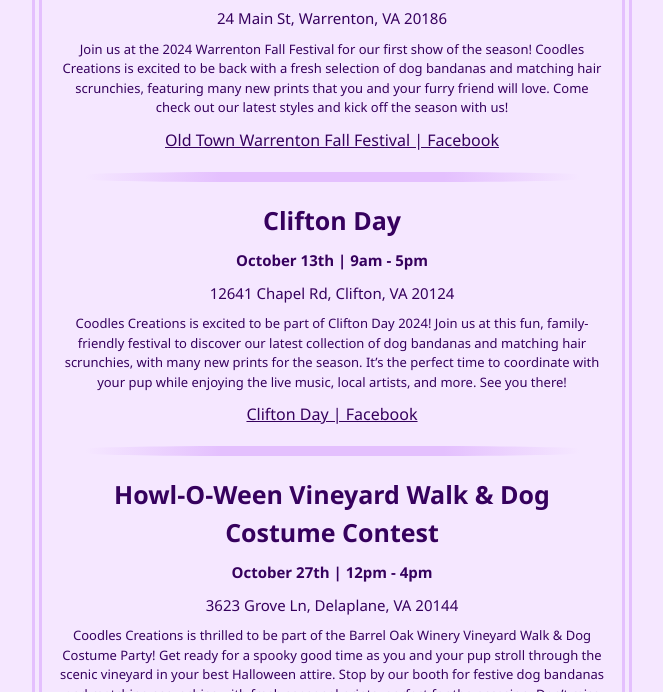
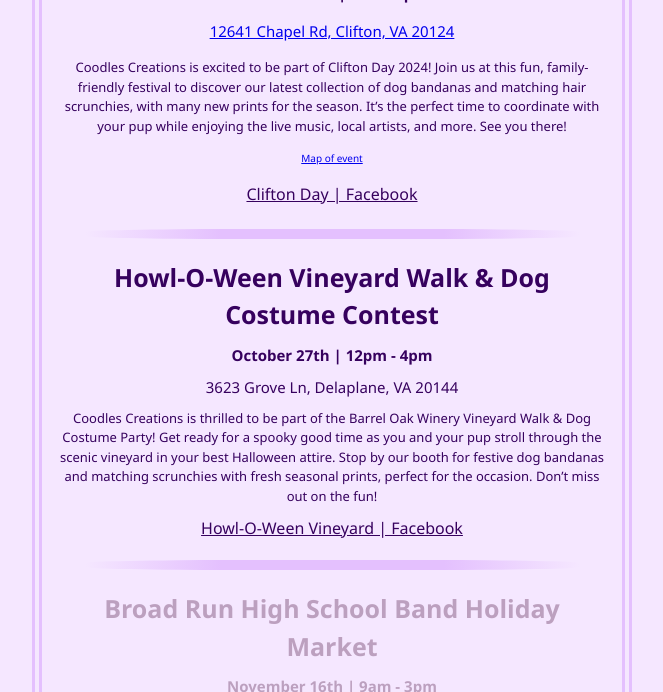
Before and after one commit to tfmcmenemy/coodlesCreationsLandingPAge, a plain HTML site: page events.html in a window 1280 px wide. Shown: the part 408-1100 px from the top of the page, without its empty margins (308-971 px from the left). Drawn offline with Linux system fonts and the light colour scheme.

Commit message:
Putting in clifton day map and taking out warrenton day

```diff
--- a/events.html
+++ b/events.html
@@ -41,7 +41,7 @@
 
             <div class="breakbar"></div> -->
 
-            <div class="event">
+            <!-- <div class="event">
                 <div class="title">Old Town Warrenton Fall Festival</div>
                 <div class="date">October 5th 2024 | 9am - 4pm</div>
                 <div class="address">24 Main St, Warrenton, VA 20186</div>
@@ -49,14 +49,15 @@
                 <div class="links"><a href="https://www.facebook.com/events/s/2024-old-town-warrenton-fall-f/1568219627369411/">Old Town Warrenton Fall Festival | Facebook</a>
                 </div>
             </div>
-            <div class="breakbar"></div>
+            <div class="breakbar"></div> -->
             <div class="event">
-                <div class="title">Clifton Day</div>
+                <div class="title">Clifton Day - Spot 128</div>
                 <div class="date">October 13th | 9am - 5pm</div>
-                <div class="address">12641 Chapel Rd, Clifton, VA 20124</div>
+                <div class="address"><a href="https://maps.app.goo.gl/ujL1VMnfAP1ZvGFq7">12641 Chapel Rd, Clifton, VA 20124</a></div>
                 <div class="information">
                     Coodles Creations is excited to be part of Clifton Day 2024! Join us at this fun, family-friendly festival to discover our latest collection of dog bandanas and matching hair scrunchies, with many new prints for the season. It’s the perfect time to coordinate with your pup while enjoying the live music, local artists, and more. See you there!
                 </div>
+                <div><a href="cdmap.pdf">Map of event</a></div>
                 <div class="links"><a href="https://www.facebook.com/events/485844500953711/?acontext=%7B%22event_action_history%22%3A[]%7D">Clifton Day | Facebook</a>
                 </div>
             </div>
--- a/main.css
+++ b/main.css
@@ -194,6 +194,11 @@ body {
     .address {
       font-size: 15px;
       font-weight: 400;
+
+      &a{
+text-decoration: none;
+color: inherit;
+      }
     }
     .information {
       font-size: 13px;
```
Also changed, not shown: 1 other file.
